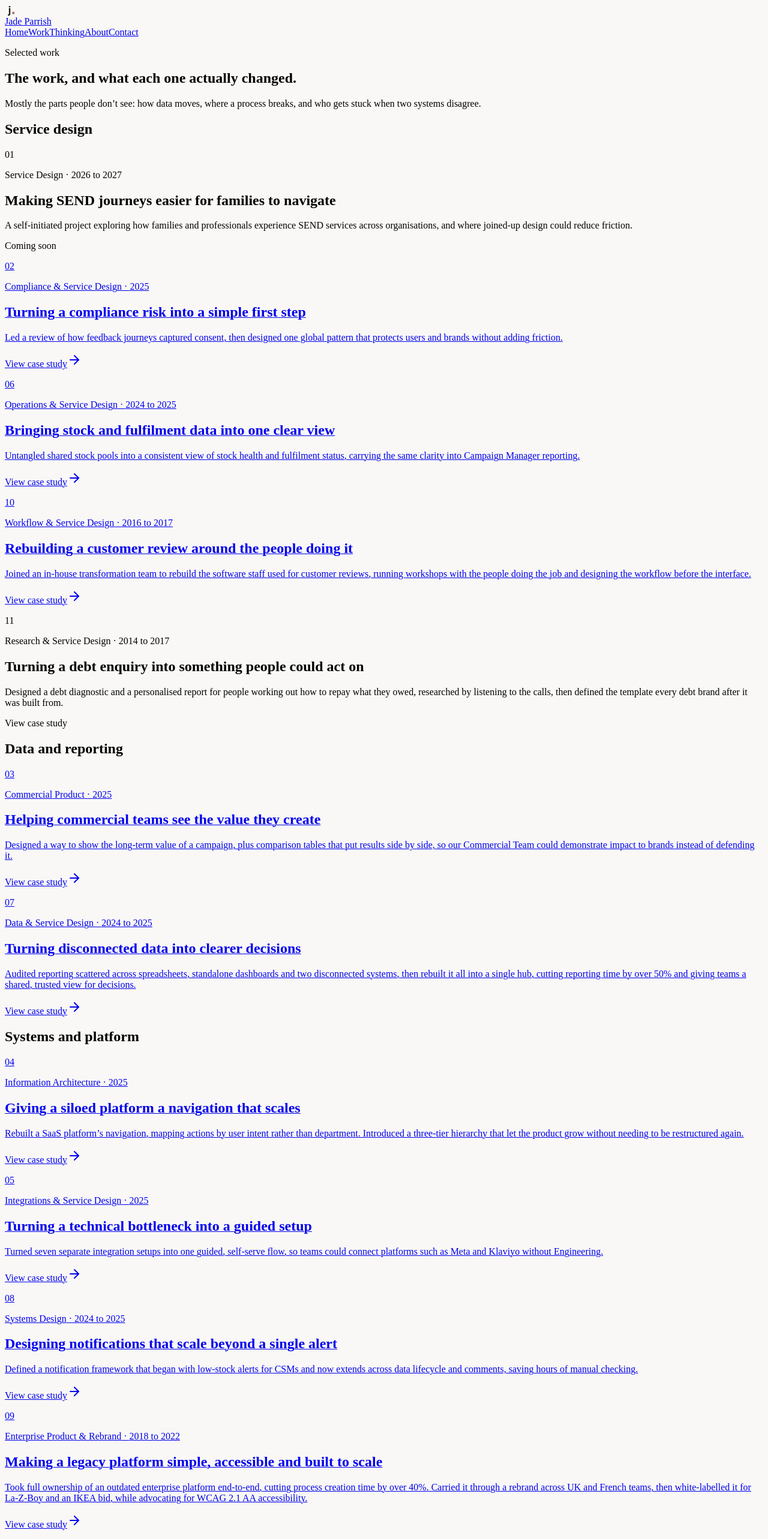
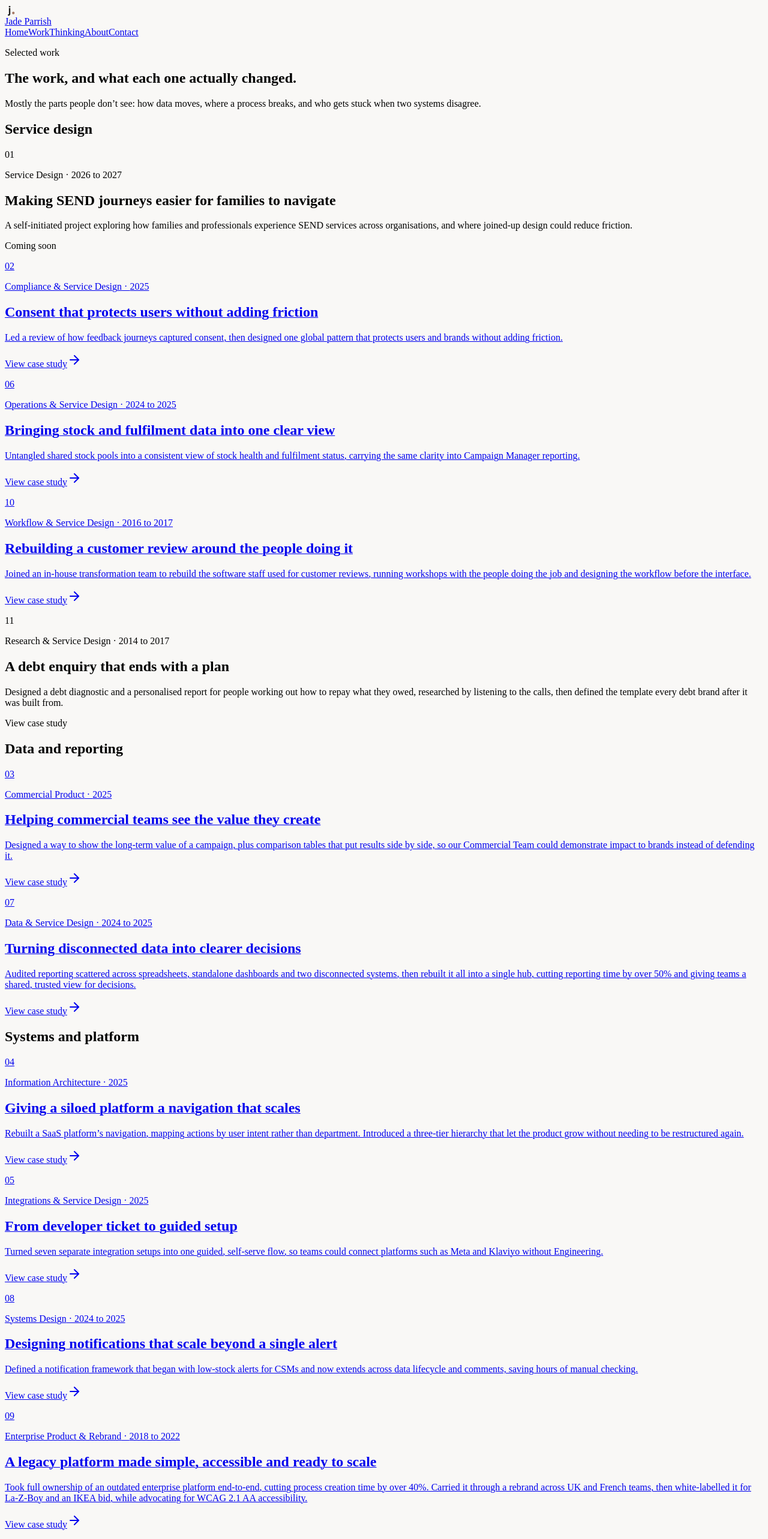
Before and after one commit to jadeparrish/portfolio, a Next.js app: page /work in a window 1280 px wide. Shown: the top 2566 px of the page at 60% size. Built offline with nearby package versions, Linux system fonts and the light colour scheme.

Commit message:
Update case study titles for clarity and impact

```diff
--- a/app/caseStudiesData.js
+++ b/app/caseStudiesData.js
@@ -25,7 +25,7 @@ const work = [
     slug: 'consent',
     year: '2025',
     group: 'service',
-    title: 'Turning a compliance risk into a simple first step',
+    title: 'Consent that protects users without adding friction',
     tag: 'Compliance & Service Design',
     description:
       'Led a review of how feedback journeys captured consent, then designed one global pattern that protects users and brands without adding friction.',
@@ -67,7 +67,7 @@ const work = [
     slug: 'integrations',
     year: '2025',
     group: 'systems',
-    title: 'Turning a technical bottleneck into a guided setup',
+    title: 'From developer ticket to guided setup',
     tag: 'Integrations & Service Design',
     description:
       'Turned seven separate integration setups into one guided, self-serve flow, so teams could connect platforms such as Meta and Klaviyo without Engineering.',
@@ -126,7 +126,7 @@ const work = [
     slug: 'netix',
     year: '2018 to 2022',
     group: 'systems',
-    title: 'Making a legacy platform simple, accessible and built to scale',
+    title: 'A legacy platform made simple, accessible and ready to scale',
     tag: 'Enterprise Product & Rebrand',
     description:
       'Took full ownership of an outdated enterprise platform end-to-end, cutting process creation time by over 40%. Carried it through a rebrand across UK and French teams, then white-labelled it for La-Z-Boy and an IKEA bid, while advocating for WCAG 2.1 AA accessibility.',
@@ -154,7 +154,7 @@ const work = [
     slug: 'debt-advice',
     year: '2014 to 2017',
     group: 'service',
-    title: 'Turning a debt enquiry into something people could act on',
+    title: 'A debt enquiry that ends with a plan',
     tag: 'Research & Service Design',
     description:
       'Designed a debt diagnostic and a personalised report for people working out how to repay what they owed, researched by listening to the calls, then defined the template every debt brand after it was built from.',
```
